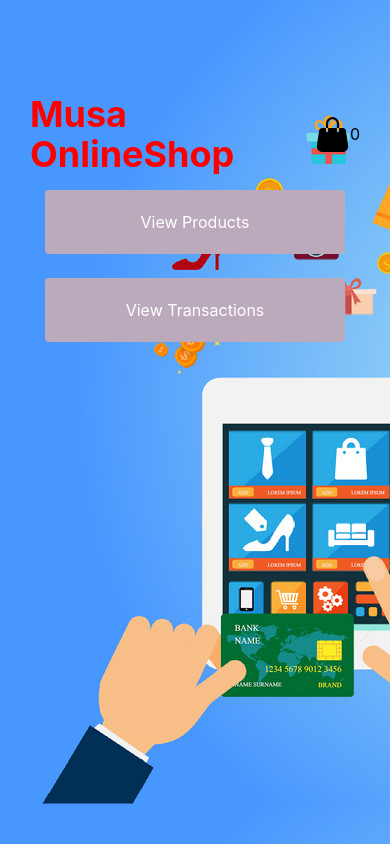
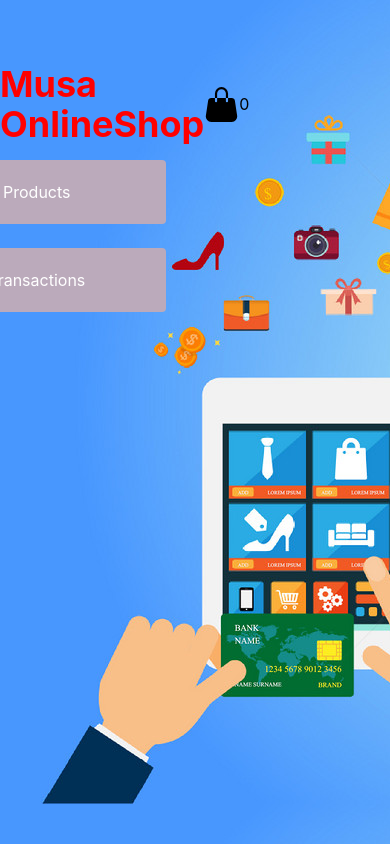
Before and after one commit to musaa99/react-payment-paystack, a React (Create React App) app: page / in a window 390 px wide. Built offline with nearby package versions, Linux system fonts and the light colour scheme.

Commit message:
responsive background image on medium screen

```diff
--- a/src/App.css
+++ /dev/null
@@ -1,17 +0,0 @@
-@import url("https://fonts.googleapis.com/css2?family=Roboto:ital,wght@0,400;1,300&display=swap");
-
-.App {
-  text-align: center;
-  font-family: "Roboto";
-  letter-spacing: 0.1rem;
-}
-
-.container {
-  display: flex;
-  flex-direction: row;
-  margin: 5% auto;
-  width: 635px;
-  height: 430px;
-  background: white;
-  box-shadow: 0px 0px 25px rgba(0, 0, 0, 0.5);
-}
--- a/src/App.js
+++ b/src/App.js
@@ -1,13 +1,12 @@
 import React from 'react';
 import { Route, Routes } from 'react-router-dom';
-import './App.css';
 import Products from './pages/Products';
 import Transactions from './pages/Transactions';
 import Home from './pages/Home';
 
 const App = () => {
   return (
-    <div className=' p-[30px]'>
+    <div className='hero-img'>
       <Routes>
         <Route path={'/products'} element={<Products />} />
         <Route path={'/*'} element={<Home />} />
--- a/src/index.css
+++ b/src/index.css
@@ -9,8 +9,10 @@ body {
     sans-serif;
   -webkit-font-smoothing: antialiased;
   -moz-osx-font-smoothing: grayscale;
-  /* background-color: #f0f3ef; */
-  background-image: url("./assets/img.jpg");
+  background-color: aqua;
+  height: auto;
+  width: auto;
+   background-image: url("./assets/img.jpg");
 
 }
 
@@ -18,3 +20,23 @@ code {
   font-family: source-code-pro, Menlo, Monaco, Consolas, "Courier New",
     monospace;
 }
+
+@media screen and (min-width: 768px) and (max-width: 992px) {
+  body {
+    /* background-image: url("./assets/img.jpg"); */
+    /* height: 100%; */
+    /* background-position: center; */
+    background-color: aqua;
+    /* background-repeat: no-repeat; */
+    /* background-size: cover; */
+    /* position: relative; */
+  }
+}
+@media (max-width: 425px){
+  body {
+    background-color: aqua;
+    /* background-image: none; */
+    height: fit-content;
+    width: 5px;
+  }
+}
```
